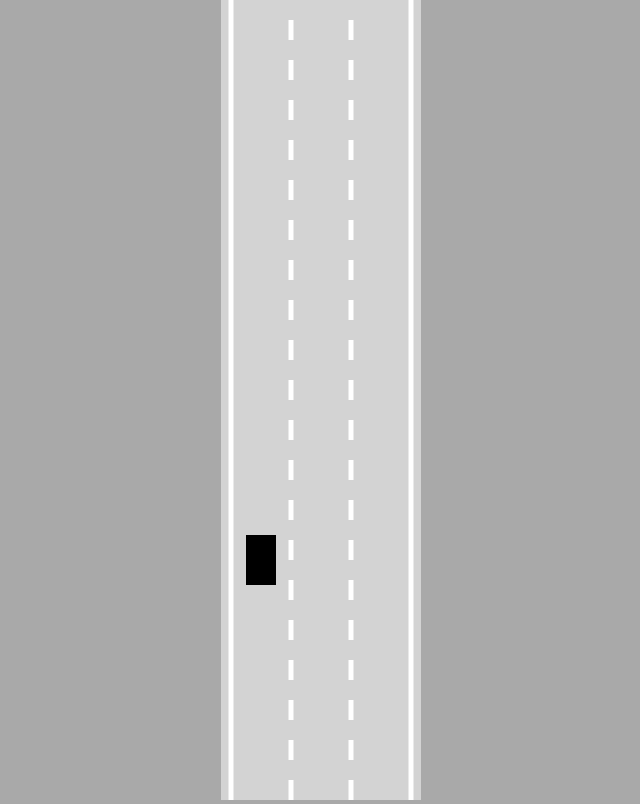
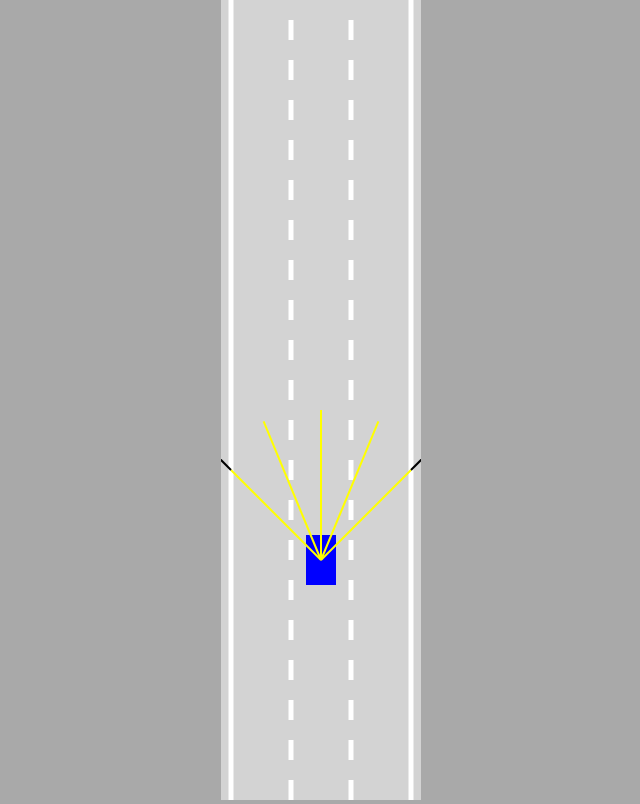
Before and after one commit to belfortep/SELF-DRIVING-CAR, a plain HTML site: page index.html in a window 1280 px wide. Shown: the whole page, without its empty margins (319-959 px from the left). Drawn offline with Linux system fonts and the light colour scheme.

Commit message:
car and traffic finished

```diff
--- a/car.js
+++ b/car.js
@@ -1,5 +1,5 @@
 class Car {
-    constructor(x, y, width, height) {
+    constructor(x, y, width, height, controlType, maxSpeed = 3) {
         this.x = x;
         this.y = y;
         this.width = width;
@@ -7,15 +7,63 @@ class Car {
 
         this.speed = 0;
         this.acceleration = 0.2;
-        this.maxSpeed = 3;
+        this.maxSpeed = maxSpeed;
         this.friction = 0.05;
         this.angle = 0;
+        this.damaged = false;
 
-        this.controls = new Controls();
+        if (controlType != "DUMMY") {   //para no tener rayos en todos los autos
+            this.sensor = new Sensor(this);
+        }
+        this.controls = new Controls(controlType);
     }
-    update() {
-        this.#move();
 
+    update(roadBorders, traffic) {
+        if (!this.damaged) {
+            this.#move();
+            this.polygon = this.#createPolygon();
+            this.damaged = this.#assessDamage(roadBorders, traffic);
+        }
+        if (this.sensor) {
+            this.sensor.update(roadBorders, traffic);
+        }
+    }
+
+    #assessDamage(roadBorders, traffic) {
+        for (let i = 0; i < roadBorders.length; i++) {
+            if (polysIntersect(this.polygon, roadBorders[i])) {
+                return true;
+            }
+        }
+        for (let i = 0; i < traffic.length; i++) {
+            if (polysIntersect(this.polygon, traffic[i].polygon)) {
+                return true;
+            }
+        }
+        return false;
+    }
+
+    #createPolygon() {
+        const points = [];
+        const rad = Math.hypot(this.width, this.height) / 2;
+        const alpha = Math.atan2(this.width, this.height);
+        points.push({
+            x: this.x - Math.sin(this.angle - alpha) * rad,
+            y: this.y - Math.cos(this.angle - alpha) * rad
+        });
+        points.push({
+            x: this.x - Math.sin(this.angle + alpha) * rad,
+            y: this.y - Math.cos(this.angle + alpha) * rad
+        });
+        points.push({
+            x: this.x - Math.sin(Math.PI + this.angle - alpha) * rad,
+            y: this.y - Math.cos(Math.PI + this.angle - alpha) * rad
+        });
+        points.push({
+            x: this.x - Math.sin(Math.PI + this.angle + alpha) * rad,
+            y: this.y - Math.cos(Math.PI + this.angle + alpha) * rad
+        });
+        return points;
     }
 
     #move() {
@@ -25,6 +73,7 @@ class Car {
         if (this.controls.reverse) {
             this.speed -= this.acceleration;
         }
+
         if (this.speed > this.maxSpeed) {
             this.speed = this.maxSpeed;
         }
@@ -43,7 +92,7 @@ class Car {
         }
 
         if (this.speed != 0) {
-            const flip = this.speed > 0 ? 1 : -1;//para cambiar de signo al ir de reversa
+            const flip = this.speed > 0 ? 1 : -1;
             if (this.controls.left) {
                 this.angle += 0.03 * flip;
             }
@@ -52,20 +101,25 @@ class Car {
             }
         }
 
-
-
         this.x -= Math.sin(this.angle) * this.speed;
         this.y -= Math.cos(this.angle) * this.speed;
     }
 
-    draw(ctx) {
-        ctx.save();
-        ctx.translate(this.x, this.y);
-        ctx.rotate(-this.angle);
+    draw(ctx, color) {
+        if (this.damaged) {
+            ctx.fillStyle = "gray";
+        } else {
+            ctx.fillStyle = color;
+        }
+        ctx.beginPath();
+        ctx.moveTo(this.polygon[0].x, this.polygon[0].y);
+        for (let i = 1; i < this.polygon.length; i++) {
+            ctx.lineTo(this.polygon[i].x, this.polygon[i].y);
+        }
+        ctx.fill();
 
-        ctx.beginPath();
-        ctx.rect(- this.width / 2, - this.height / 2, this.width, this.height);
-        ctx.fill();
-        ctx.restore();
+        if (this.sensor) {
+            this.sensor.draw(ctx);
+        }
     }
 }
--- a/controls.js
+++ b/controls.js
@@ -1,13 +1,20 @@
 class Controls {
-    constructor() {
+    constructor(type) {
         this.forward = false;
         this.left = false;
         this.right = false;
         this.reverse = false;
 
-        this.#addKeyboardListeners();   //el # porque es private
+        switch (type) {
+            case "KEYS":
+                this.#addKeyboardListeners();
+                break;
+            case "DUMMY":
+                this.forward = true;
+                break;
+        }
     }
-
+    //el simbolo # significa que es privado
     #addKeyboardListeners() {
         document.onkeydown = (event) => {
             switch (event.key) {
--- a/index.html
+++ b/index.html
@@ -11,6 +11,7 @@
 
     <canvas id="myCanvas"></canvas>
     <script src="utils.js"></script>
+    <script src="sensor.js"></script>
     <script src="road.js"></script>
     <script src="controls.js"></script>
     <script src="car.js"></script>
--- a/main.js
+++ b/main.js
@@ -1,24 +1,32 @@
 const canvas = document.getElementById("myCanvas");
-
 canvas.width = 200;
 
 const ctx = canvas.getContext("2d");
 const road = new Road(canvas.width / 2, canvas.width * 0.9);
-const car = new Car(road.getLaneCenter(0), 100, 30, 50);
-
-car.draw(ctx);
+const car = new Car(road.getLaneCenter(1), 100, 30, 50, "KEYS");
+const traffic = [
+    new Car(road.getLaneCenter(1), -100, 30, 50, "DUMMY", 2)
+];
 
 animate();
 
 function animate() {
-    car.update();
+    for (let i = 0; i < traffic.length; i++) {
+        traffic[i].update(road.borders, []);
+    }
+    car.update(road.borders, traffic);
+
     canvas.height = window.innerHeight;
 
     ctx.save();
-    ctx.translate(0, -car.y + canvas.height * 0.7);//para seguir al auto
+    ctx.translate(0, -car.y + canvas.height * 0.7);//camara del auto
+
     road.draw(ctx);
-    car.draw(ctx);
+    for (let i = 0; i < traffic.length; i++) {
+        traffic[i].draw(ctx, "red");
+    }
+    car.draw(ctx, "blue");
 
     ctx.restore();
-    requestAnimationFrame(animate); //llama muchas veces a la animacion
+    requestAnimationFrame(animate);//llama constantemente a la funcion
 }
--- a/road.js
+++ b/road.js
@@ -15,43 +15,42 @@ class Road {
         const topRight = { x: this.right, y: this.top };
         const bottomLeft = { x: this.left, y: this.bottom };
         const bottomRight = { x: this.right, y: this.bottom };
-
         this.borders = [
-            [topLeft, bottomLeft],   //segmentos de 2 rectas
+            [topLeft, bottomLeft],
             [topRight, bottomRight]
-        ]
+        ];
     }
 
     getLaneCenter(laneIndex) {
         const laneWidth = this.width / this.laneCount;
-        return this.left + laneWidth / 2 + Math.min(laneIndex, this.laneCount - 1) * laneWidth
+        return this.left + laneWidth / 2 +
+            Math.min(laneIndex, this.laneCount - 1) * laneWidth;
     }
 
     draw(ctx) {
         ctx.lineWidth = 5;
-        ctx.strokeStyle = 'white';
+        ctx.strokeStyle = "white";
 
         for (let i = 1; i <= this.laneCount - 1; i++) {
-            const x = lerp(this.left, this.right, i / this.laneCount)
+            const x = lerp(
+                this.left,
+                this.right,
+                i / this.laneCount
+            );
 
             ctx.setLineDash([20, 20]);
             ctx.beginPath();
             ctx.moveTo(x, this.top);
             ctx.lineTo(x, this.bottom);
             ctx.stroke();
-
         }
 
         ctx.setLineDash([]);
         this.borders.forEach(border => {
             ctx.beginPath();
-            ctx.moveTo(border[0].x, border[0].y);   //dibujando bordes
+            ctx.moveTo(border[0].x, border[0].y);
             ctx.lineTo(border[1].x, border[1].y);
             ctx.stroke();
-        })
-
+        });
     }
-
-
-
 }
--- /dev/null
+++ b/sensor.js
@@ -0,0 +1,119 @@
+class Sensor {
+    constructor(car) {
+        this.car = car;
+        this.rayCount = 5;
+        this.rayLength = 150;
+        this.raySpread = Math.PI / 2;
+
+        this.rays = [];
+        this.readings = [];
+    }
+
+    update(roadBorders, traffic) {
+        this.#castRays();
+        this.readings = [];
+        for (let i = 0; i < this.rays.length; i++) {
+            this.readings.push(
+                this.#getReading(
+                    this.rays[i],
+                    roadBorders,
+                    traffic
+                )
+            );
+        }
+    }
+
+    #getReading(ray, roadBorders, traffic) {
+        let touches = [];
+
+        for (let i = 0; i < roadBorders.length; i++) {
+            const touch = getIntersection(
+                ray[0],
+                ray[1],
+                roadBorders[i][0],
+                roadBorders[i][1]
+            );
+            if (touch) {
+                touches.push(touch);
+            }
+        }
+
+        for (let i = 0; i < traffic.length; i++) {  //verificar si choca con otro auto
+            const poly = traffic[i].polygon;
+            for (let j = 0; j < poly.length; j++) {
+                const value = getIntersection(
+                    ray[0],
+                    ray[1],
+                    poly[j],
+                    poly[(j + 1) % poly.length]
+                );
+                if (value) {
+                    touches.push(value);
+                }
+            }
+        }
+
+        if (touches.length == 0) {
+            return null;
+        } else {
+            const offsets = touches.map(e => e.offset);
+            const minOffset = Math.min(...offsets);
+            return touches.find(e => e.offset == minOffset);
+        }
+    }
+
+    #castRays() {
+        this.rays = [];
+        for (let i = 0; i < this.rayCount; i++) {
+            const rayAngle = lerp(
+                this.raySpread / 2,
+                -this.raySpread / 2,
+                this.rayCount == 1 ? 0.5 : i / (this.rayCount - 1)
+            ) + this.car.angle;
+
+            const start = { x: this.car.x, y: this.car.y };
+            const end = {
+                x: this.car.x -
+                    Math.sin(rayAngle) * this.rayLength,
+                y: this.car.y -
+                    Math.cos(rayAngle) * this.rayLength
+            };
+            this.rays.push([start, end]);
+        }
+    }
+
+    draw(ctx) {
+        for (let i = 0; i < this.rayCount; i++) {
+            let end = this.rays[i][1];
+            if (this.readings[i]) {
+                end = this.readings[i];
+            }
+
+            ctx.beginPath();
+            ctx.lineWidth = 2;
+            ctx.strokeStyle = "yellow";
+            ctx.moveTo(
+                this.rays[i][0].x,
+                this.rays[i][0].y
+            );
+            ctx.lineTo(
+                end.x,
+                end.y
+            );
+            ctx.stroke();
+
+            ctx.beginPath();
+            ctx.lineWidth = 2;
+            ctx.strokeStyle = "black";
+            ctx.moveTo(
+                this.rays[i][1].x,
+                this.rays[i][1].y
+            );
+            ctx.lineTo(
+                end.x,
+                end.y
+            );
+            ctx.stroke();
+        }
+    }
+}
--- a/utils.js
+++ b/utils.js
@@ -1,3 +1,40 @@
 function lerp(A, B, t) {
     return A + (B - A) * t;
 }
+
+function getIntersection(A, B, C, D) {
+    const tTop = (D.x - C.x) * (A.y - C.y) - (D.y - C.y) * (A.x - C.x);
+    const uTop = (C.y - A.y) * (A.x - B.x) - (C.x - A.x) * (A.y - B.y);
+    const bottom = (D.y - C.y) * (B.x - A.x) - (D.x - C.x) * (B.y - A.y);
+
+    if (bottom != 0) {
+        const t = tTop / bottom;
+        const u = uTop / bottom;
+        if (t >= 0 && t <= 1 && u >= 0 && u <= 1) {
+            return {
+                x: lerp(A.x, B.x, t),
+                y: lerp(A.y, B.y, t),
+                offset: t
+            }
+        }
+    }
+
+    return null;
+}
+//interseccion de 2 poligonos
+function polysIntersect(poly1, poly2) {
+    for (let i = 0; i < poly1.length; i++) {
+        for (let j = 0; j < poly2.length; j++) {
+            const touch = getIntersection(
+                poly1[i],
+                poly1[(i + 1) % poly1.length],
+                poly2[j],
+                poly2[(j + 1) % poly2.length]
+            );
+            if (touch) {
+                return true;
+            }
+        }
+    }
+    return false;
+}
```
